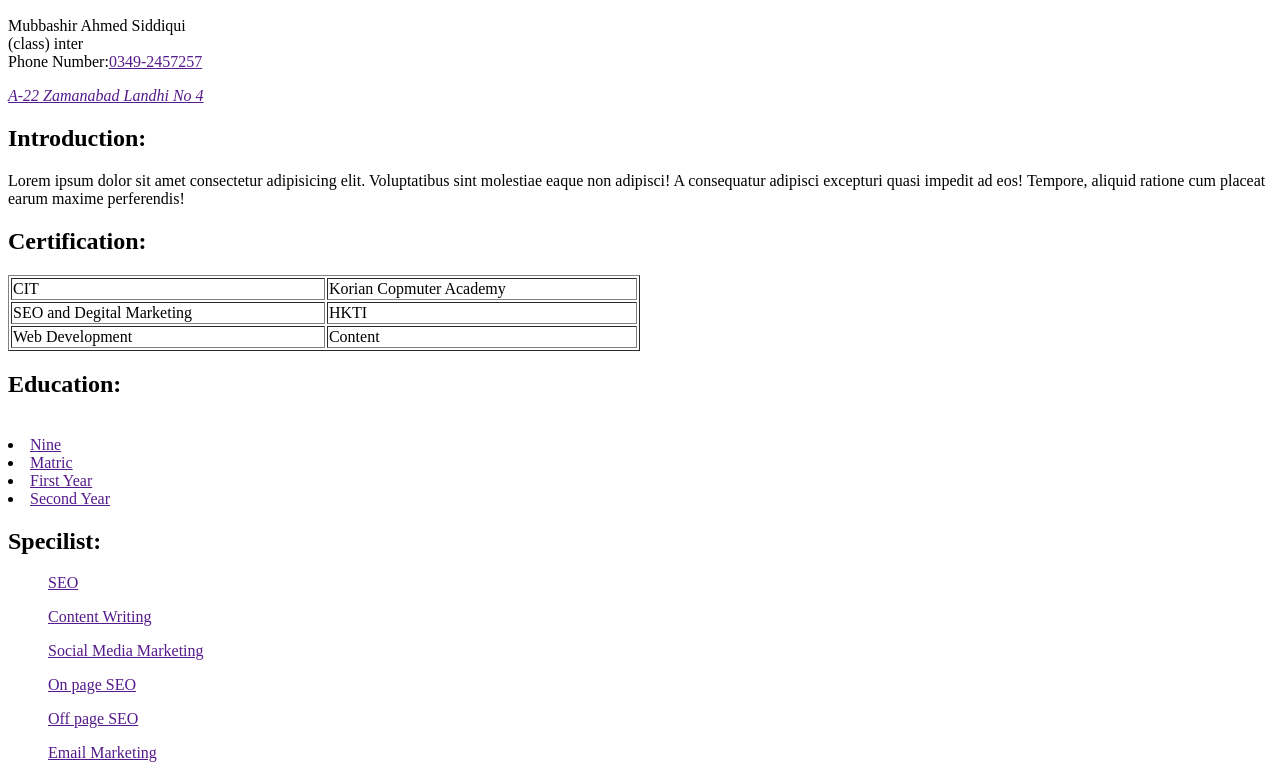
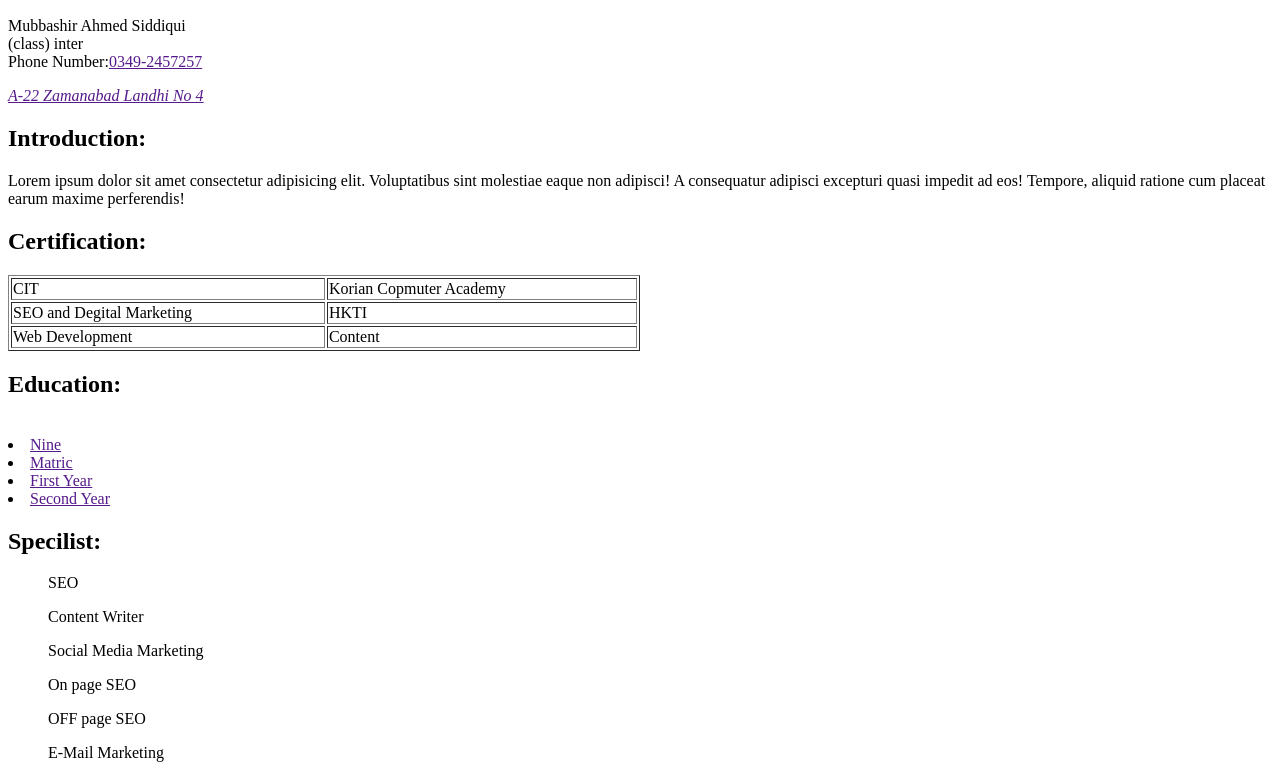
Before and after one commit to mubi70/Assignment2, a plain HTML site: page assignment 2.html in a window 1280 px wide. Shown: the part 168-946 px from the top of the page. Drawn offline with Linux system fonts and the light colour scheme.

Commit message:
some changing

```diff
--- a/assignment 2.html
+++ b/assignment 2.html
@@ -40,11 +40,11 @@
                            <li><a href="">First Year</a></li>
                            <li><a href="">Second Year</a></li>
                     <h2>Specilist:</h2>
-                          <ul><a href="">SEO</a></ul>
-                          <ul><a href="">Content Writing</a></ul>
-                          <ul><a href="">Social Media Marketing</a></ul>
-                          <ul><a href="">On page SEO</a></ul>
-                          <ul><a href="">Off page SEO</a></ul>
-                          <ul><a href="">Email Marketing</a></ul>
+                          <ul>SEO</ul>
+                          <ul>Content Writer</ul>
+                          <ul>Social Media Marketing</ul>
+                          <ul>On page SEO</ul>
+                          <ul>OFF page SEO</ul>
+                          <ul>E-Mail Marketing</ul>
         </body>
         </html>
```
Also changed, not shown: from.html (+2 -2 lines).
